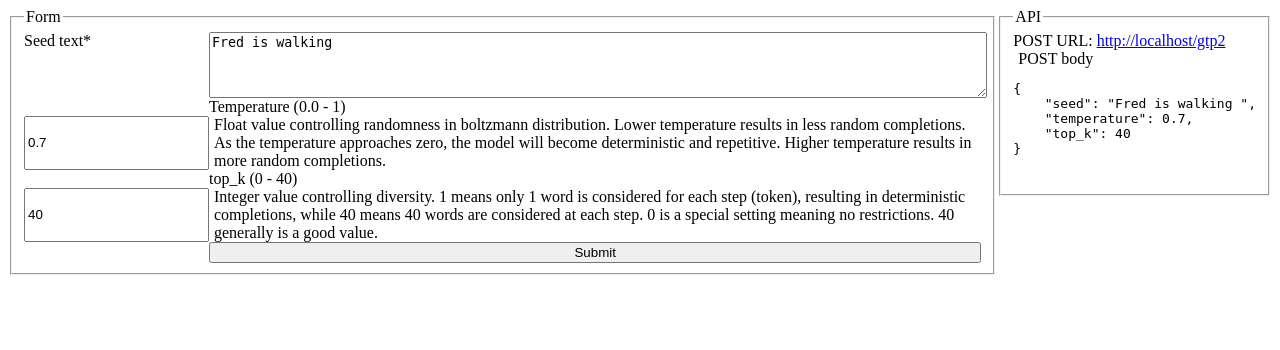
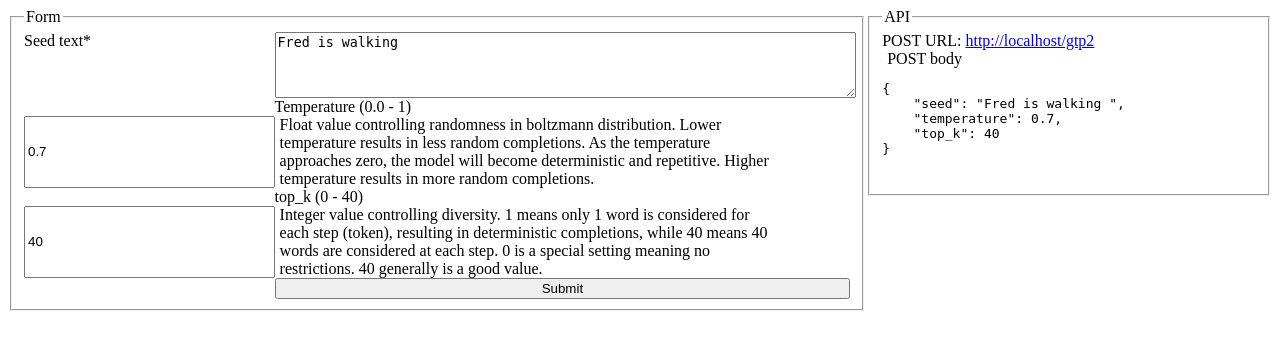
Before and after one commit to ftlabs/gpt2-gui, a Flask app: page / in a window 1280 px wide. Shown: the top 350 px of the page. Run offline with Flask 2, Linux system fonts and the light colour scheme.

Commit message:
updates styles for explaination text

```diff
--- a/src/templates/index.html
+++ b/src/templates/index.html
@@ -12,17 +12,20 @@
         p {
             margin: 0 5px;
         }
+        textarea {
+            resize: vertical;
+        }
         .container {
             display: grid;
             grid-template-columns: auto auto;
-        }
-        textarea {
-            resize: vertical;
         }
         .result{
             background: #dddddd;
             padding: 5px 15px;
             margin-bottom: 15px;
+        }
+        .explain {
+            max-width: 500px;
         }
     </style>
 </head>
@@ -36,13 +39,13 @@
                 <br />
                 <label for="txt-temperature">Temperature (0.0 - 1)</label>
                 <input type="text" id="txt-temperature" name="txt-temperature" value="0.7" placeholder="0.7" />
-                <p>
+                <p class="explain">
                     Float value controlling randomness in boltzmann distribution. Lower temperature results in less random completions. As the temperature approaches zero, the model will become deterministic and repetitive. Higher temperature results in more random completions.
                 </p>
                 <br />
                 <label for="txt-top_k">top_k (0 - 40)</label>
                 <input type="text" id="txt-top_k" name="txt-top_k" value="40" placeholder="40" />
-                <p>
+                <p class="explain">
                     Integer value controlling diversity. 1 means only 1 word is considered for each step (token), resulting in deterministic completions, while 40 means 40 words are considered at each step. 0 is a special setting meaning no restrictions. 40 generally is a good value.
                 </p>
                 <br />
```
